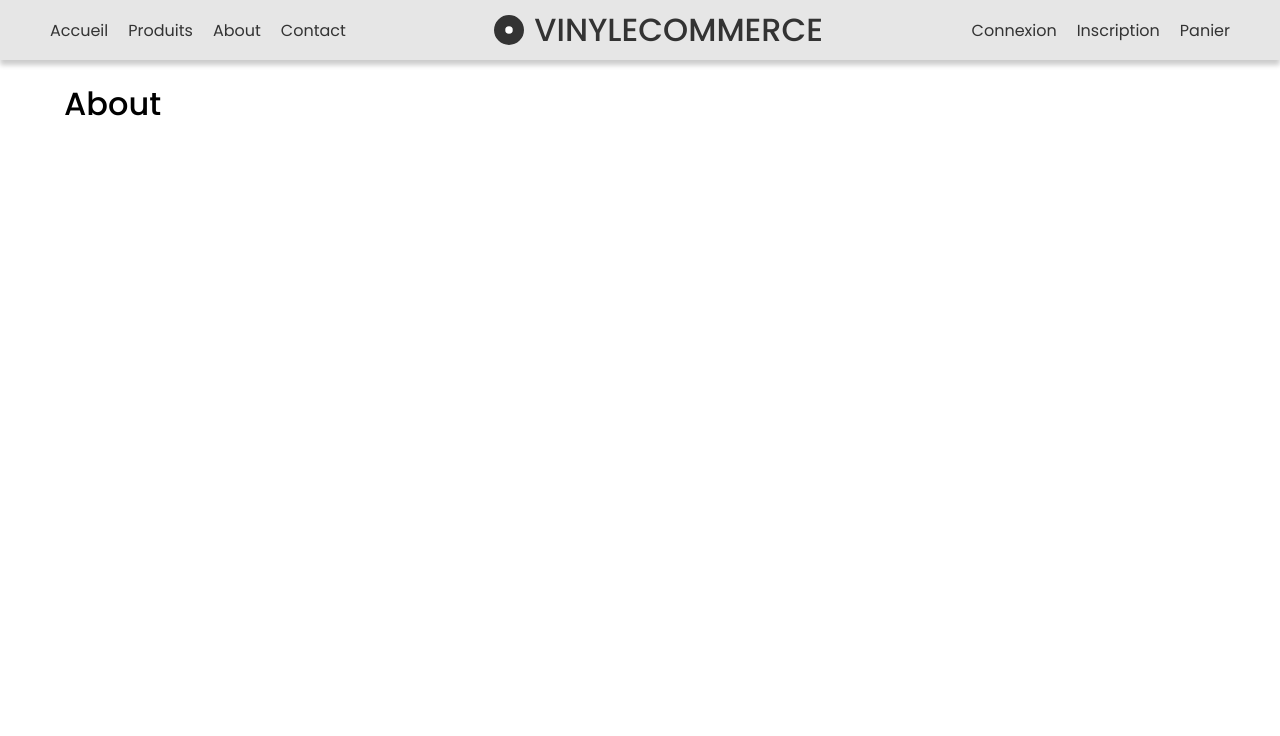
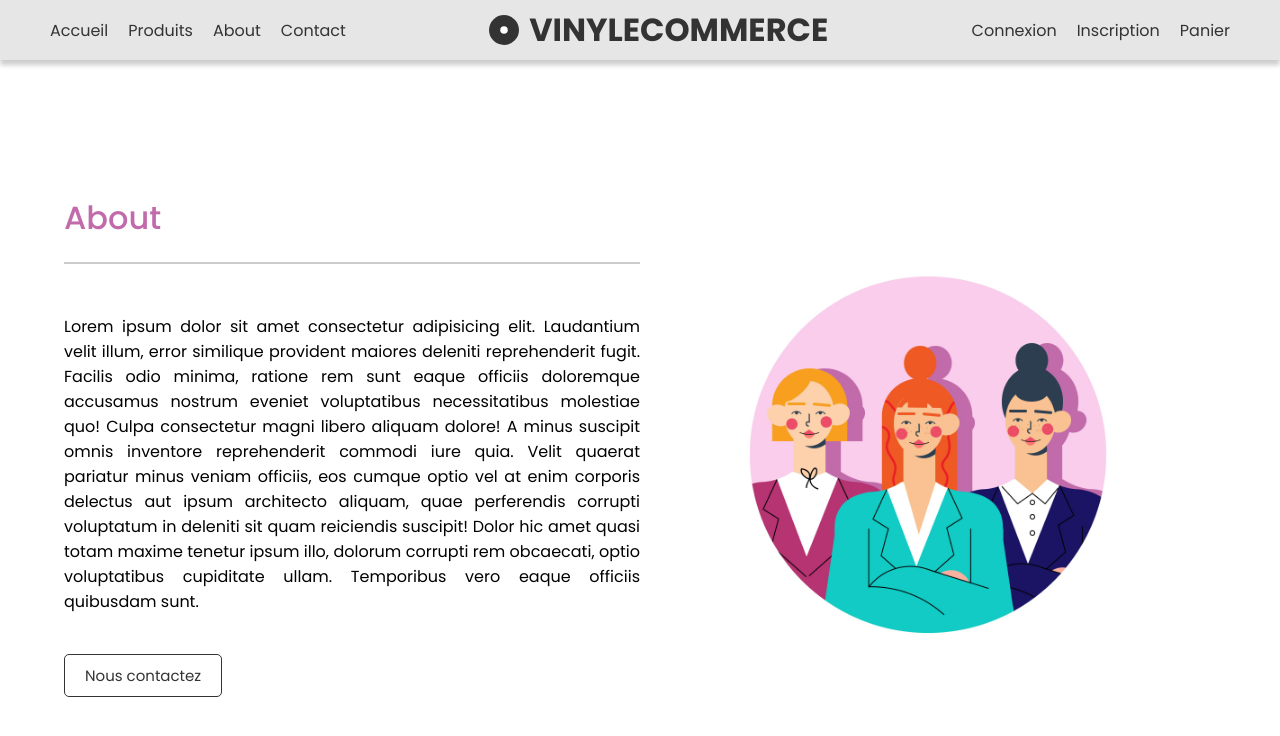
Before and after one commit to Bricefed/Ecommerce-React-Redux, a React (Create React App) app: page /about in a window 1280 px wide. Shown: the top 736 px of the page. Built offline with nearby package versions, Linux system fonts and the light colour scheme.

Commit message:
Page About

```diff
--- a/src/components/Product/Listing.js
+++ b/src/components/Product/Listing.js
@@ -10,7 +10,7 @@ export default function Listing() {
         <div className="card-body">
           <h4 className="title">{item.title}</h4>
           <p className="price">{item.price} €</p>
-          <NavLink to={`/products/${item.id}`} className="btn-buy">
+          <NavLink to={`/products/${item.id}`} className="btn">
             Plus d'info
           </NavLink>
         </div>
--- a/src/container/About.js
+++ b/src/container/About.js
@@ -1,9 +1,32 @@
-import React from "react";
+import { NavLink } from "react-router-dom";
+import Picture from "../assets/imgs/about.jpg";
 
 export default function About() {
   return (
-    <div>
-      <h1>About</h1>
+    <div className="about-container">
+      <div className="left-content">
+        <h2 className="underline">About</h2>
+        <p className="desc">
+          Lorem ipsum dolor sit amet consectetur adipisicing elit. Laudantium
+          velit illum, error similique provident maiores deleniti reprehenderit
+          fugit. Facilis odio minima, ratione rem sunt eaque officiis doloremque
+          accusamus nostrum eveniet voluptatibus necessitatibus molestiae quo!
+          Culpa consectetur magni libero aliquam dolore! A minus suscipit omnis
+          inventore reprehenderit commodi iure quia. Velit quaerat pariatur
+          minus veniam officiis, eos cumque optio vel at enim corporis delectus
+          aut ipsum architecto aliquam, quae perferendis corrupti voluptatum in
+          deleniti sit quam reiciendis suscipit! Dolor hic amet quasi totam
+          maxime tenetur ipsum illo, dolorum corrupti rem obcaecati, optio
+          voluptatibus cupiditate ullam. Temporibus vero eaque officiis
+          quibusdam sunt.
+        </p>
+        <NavLink to="/contact" className="btn">
+          Nous contactez
+        </NavLink>
+      </div>
+      <div className="right-content">
+        <img src={Picture} alt="En savoir plus sur l'entreprise" />
+      </div>
     </div>
   );
 }
--- a/src/container/Products.js
+++ b/src/container/Products.js
@@ -4,7 +4,7 @@ import Listing from "../components/Product/Listing";
 export default function Product() {
   return (
     <div className="products-container">
-      <h1 className="tac underline">Nos Produits</h1>
+      <h2 className="tac underline">Nos Produits</h2>
       <Listing />
     </div>
   );
--- /dev/null
+++ b/src/styles/components/about/_responsive.scss
@@ -0,0 +1,16 @@
+.about-container {
+  @media screen and (max-width: $tablet) {
+    flex-direction: column-reverse;
+    margin-bottom: 5rem;
+  }
+
+  .left-content,
+  .right-content {
+    width: 90%;
+  }
+
+  .right-content {
+    text-align: center;
+    margin-top: 3rem;
+  }
+}
--- a/src/styles/components/navigation/_burger-menu.scss
+++ b/src/styles/components/navigation/_burger-menu.scss
@@ -3,7 +3,7 @@
 @media screen and (max-width: $phone) {
   .burger-menu {
     display: block;
-    position: absolute;
+    position: fixed;
     top: 10px;
     right: 10px;
     @include same-size(30px);
--- a/src/styles/components/products/_card.scss
+++ b/src/styles/components/products/_card.scss
@@ -33,22 +33,5 @@
       font-size: 2rem;
       font-weight: 300;
     }
-
-    .btn-buy {
-      display: inline-block;
-      width: 130px;
-      color: $dark;
-      border: 1px solid $dark;
-      border-radius: 5px;
-      padding: 10px;
-      margin: 0 auto;
-      font-size: 1.5rem;
-      transition: 0.3s;
-
-      &:hover {
-        background: $dark;
-        color: white;
-      }
-    }
   }
 }
--- a/src/styles/components/products/_products.scss
+++ b/src/styles/components/products/_products.scss
@@ -1,5 +1,5 @@
 .products-container {
-  margin: 5rem auto;
+  padding: 5rem auto;
 
   .listing-products {
     display: flex;
--- a/src/styles/components/titles/_all.scss
+++ b/src/styles/components/titles/_all.scss
@@ -1,13 +1,13 @@
 h1 {
+  font-size: 3.2rem;
+}
+
+h2 {
   font-size: 3.2rem;
   font-weight: 500;
   width: 90%;
   margin: 0 auto;
   padding: 2rem 0;
-}
-
-h2 {
-  font-size: 2.4rem;
 }
 
 h3 {
--- a/src/styles/index.scss
+++ b/src/styles/index.scss
@@ -17,4 +17,5 @@
 
 // PAGES
 @import "./pages/home";
+@import "./pages/about";
 @import "./pages/contact";
--- /dev/null
+++ b/src/styles/pages/_about.scss
@@ -0,0 +1,34 @@
+.about-container {
+  display: flex;
+  align-items: center;
+  min-height: calc(100vh - 6rem);
+  width: 90%;
+  max-width: 1200px;
+  margin: 0 auto;
+
+  .left-content,
+  .right-content {
+    width: 50%;
+  }
+
+  .left-content {
+    h2 {
+      width: 100%;
+      color: #c16baa;
+    }
+    .desc {
+      margin: 5rem 0;
+      text-align: justify;
+    }
+  }
+
+  .right-content {
+    text-align: right;
+
+    img {
+      width: 450px;
+    }
+  }
+}
+
+@import "../components/about/_responsive.scss";
--- a/src/styles/utils/_reusable.scss
+++ b/src/styles/utils/_reusable.scss
@@ -5,3 +5,18 @@
 .tac {
   text-align: center;
 }
+
+.btn {
+  color: $dark;
+  border: 1px solid $dark;
+  border-radius: 5px;
+  padding: 1rem 2rem;
+  margin: 0 auto;
+  font-size: 1.5rem;
+  transition: 0.3s;
+
+  &:hover {
+    background: $dark;
+    color: white;
+  }
+}
```
Also changed, not shown: src/assets/imgs/about.jpg (added), src/assets/imgs/contact.jpg (added).
